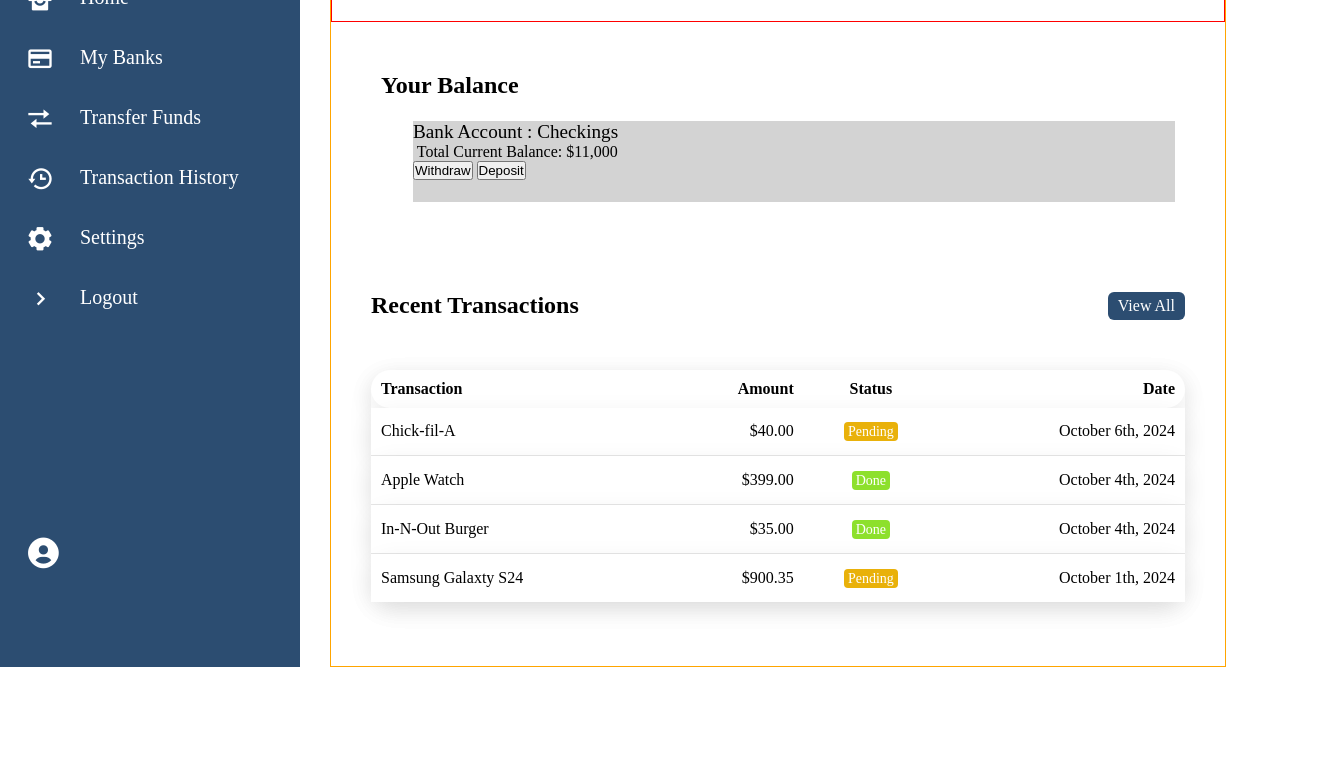
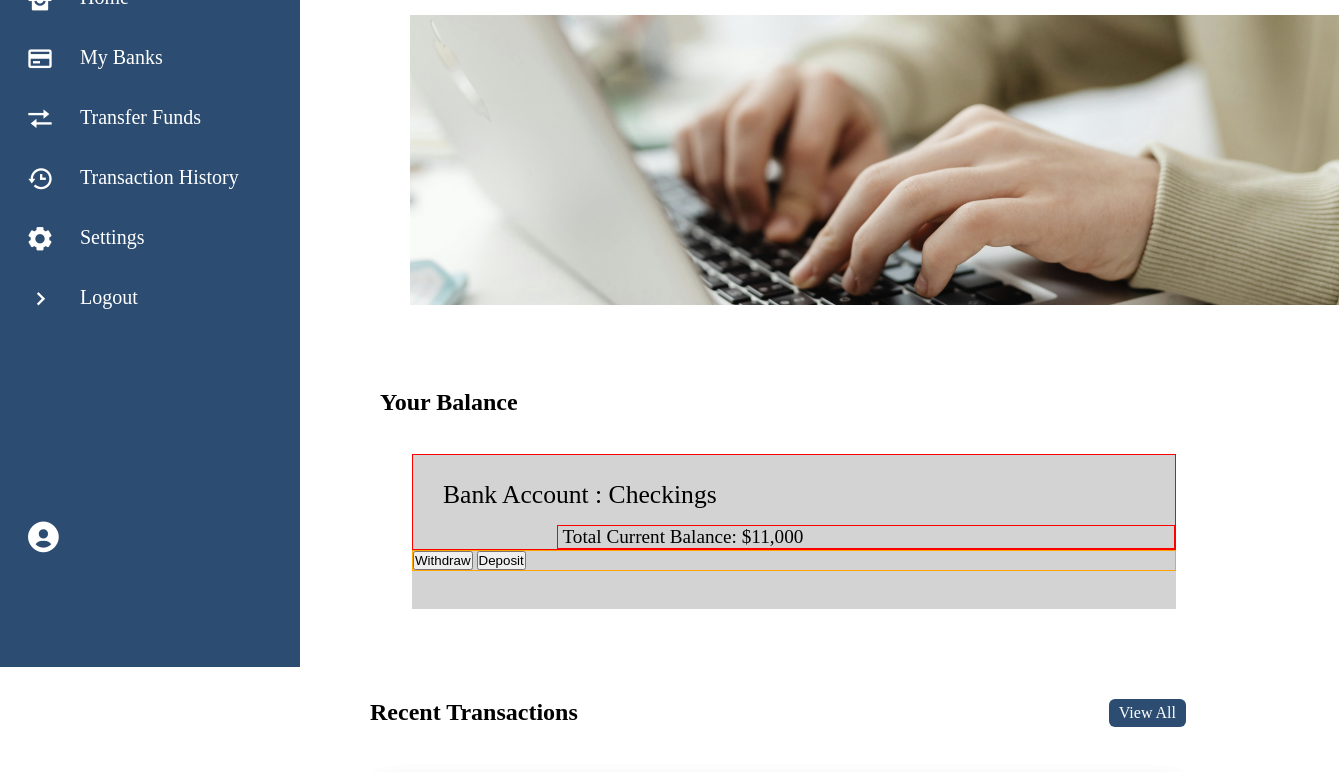
Before and after one commit to ojimmart2512/Trust-US, a website: page client/src/home.html in a window 1280 px wide. Shown: the part 133-905 px from the top of the page, 1339 px wide, since content can reach past the window. Before the commit the page ends 800 px from the top, so only its background shows below. Drawn offline with nearby package versions, Linux system fonts and the light colour scheme.

Commit message:
added current imgs 10/7

```diff
--- a/client/src/home.css
+++ b/client/src/home.css
@@ -94,7 +94,7 @@ body{
   .navigation .profile {
     font-size: 2.3rem;
     cursor: pointer;
-    margin-top: 13rem;
+    margin-top: 12rem;
     margin-left: 15px;
     position: absolute;
     /* border:1px solid red; */
@@ -149,7 +149,7 @@ body{
     min-height: 100vh;
     background: white;
     transition: 0.5s;
-    border: 1px solid orange;
+    /* border: 1px solid orange; */
   }
   .main.active {
     width: calc(100% - 80px);
@@ -179,7 +179,7 @@ body{
   /*welcome container*/
   .welcome{
     /* width: 70%; */
-    border: 1px solid red;
+    /* border: 1px solid red; */
 
 }
 .welcome h1 {
@@ -192,7 +192,7 @@ body{
     margin-top: 10px;
 }
 .welcome img{
-    height: 250px;
+    height: 290px;
     margin-left: 5rem;
     margin-top: 20px;
 }
@@ -211,6 +211,7 @@ body{
 
 }
 
+
 .balance .recentBalance{
     position: relative;
     display: grid;
@@ -227,12 +228,33 @@ body{
     align-items: flex-start;
     /* padding: 20px; */
 }
+.balance .recentBalance {
+    min-height: 250px;
+    /* border: 1px solid red; */
+}
+.balance .balanceHeader h2{
+    margin-top: 30px;
+}
 .cardBalance .name{
-    margin-top: 5rem;
+    margin-top: 25px;
+    padding-left: 30px;
     font-weight: 200;
-    font-size: 1.2rem;
+    font-size: 1.6rem;
 }
 
+.cardBalance .secPart{
+    font-size: 1.2rem;
+    border: 1px solid red;
+    margin-top: 15px;
+    margin-left: 9rem;
+}
+.cardBalance .btnBal{
+    border: 1px solid orange;
+}
+.cardBalance .currentInfo{
+    border: 1px solid red;
+
+}
 
 
 /* Transactions */
--- a/client/src/home.html
+++ b/client/src/home.html
@@ -104,7 +104,7 @@
             <div class="welcome">
                    <h1>Welcome <strong>User</strong> </h1>
                       <p>Access and manage your account and transactions efficently.</p>
-                      <img src="img/94DE6027-9166-48B2-AF1B-B1A6257FBD88_4_5005_c.jpeg" alt="">
+                      <img src="./img/computer-img.PNG" alt="">
             </div>
 
 
@@ -115,16 +115,24 @@
                     </div>
 
                     <div class="cardBalance">
-                         <span class="name">Bank Account : Checkings</span>
+
+                        <div class="currentInfo">
+                         <h2 class="name">Bank Account : Checkings</h2>
                          <div class="secPart">
                                 <img src="" alt="">
                                 <span class="currentBalance"> Total Current Balance:</span>
                                 <span class="total">$11,000</span>
                         </div>
+                    </div>
+
+                        <div class="btnBal">
                         <div class="thirdPart">
                                 <button type="button with"> Withdraw</button>
                                 <button type="button dep"> Deposit</button>
-                    </div>
+                         </div>
+
+                        </div>
+
                     </div>
 
                 </div>
```
Also changed, not shown: client/src/action.html (+2 -2 lines), client/src/sign-in.html (+2 -2 lines), client/src/img/computer-img.PNG (added), client/src/img/trustUs-logo-2.png (added).
